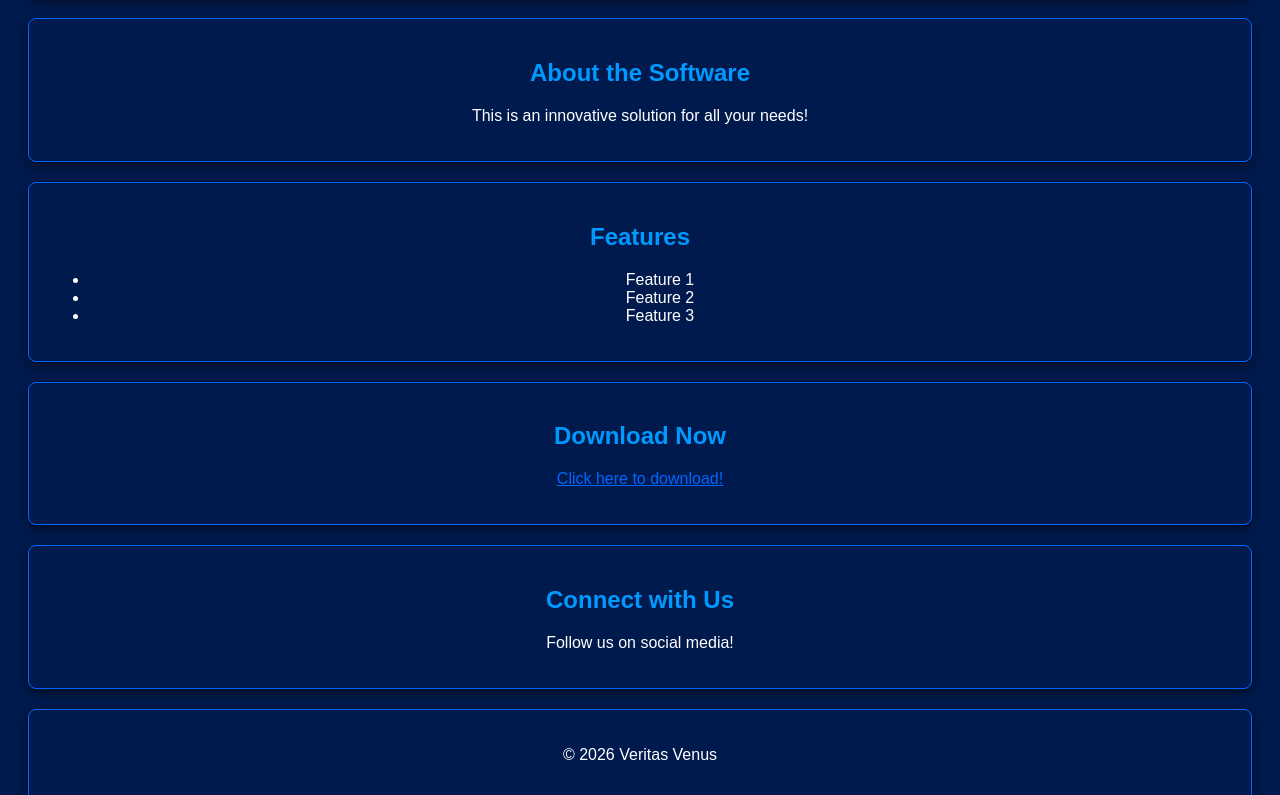
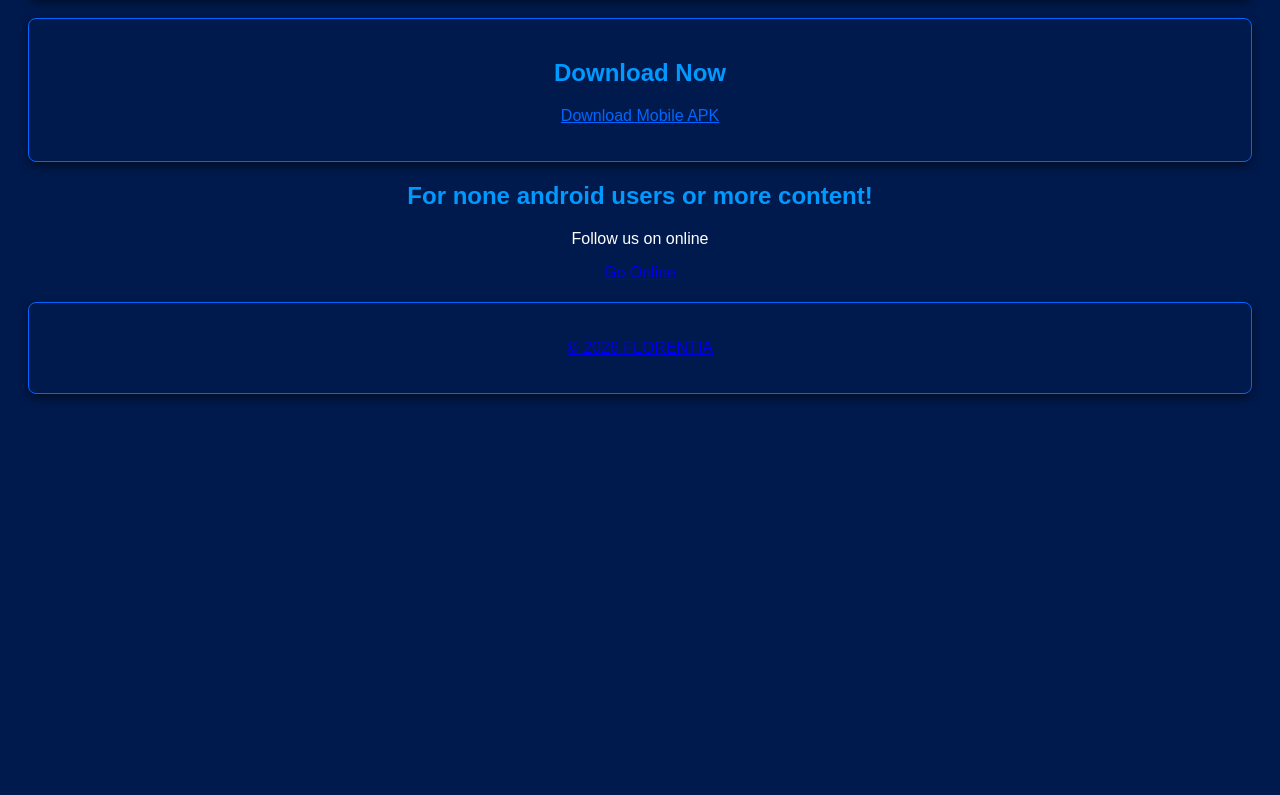
Before and after one commit to VladimirGagarin/florentia, a plain HTML site: page veritas-venus-download.html in a window 1280 px wide. Shown: the part 144-939 px from the top of the page. After the commit the page ends 800 px from the top, so only its background shows below. Drawn offline with Linux system fonts and the light colour scheme.

Commit message:
Update page title and content for Florentia App

```diff
--- a/veritas-venus-download.html
+++ b/veritas-venus-download.html
@@ -3,7 +3,7 @@
 <head>
     <meta charset="UTF-8">
     <meta name="viewport" content="width=device-width, initial-scale=1.0">
-    <title>Download Veritas Venus</title>
+    <title>Download Florentia App Today</title>
     <style>
         body {
             background-color: #001a4d;
@@ -26,30 +26,21 @@
 </head>
 <body>
     <header>
-        <h1>Welcome to Veritas Venus</h1>
+        <h1>FLORENTIA - WHERE THOUGHTS BLOOM AND CONVERSATIONS FLOURISH</h1>
     </header>
-    <div class="description">
-        <h2>About the Software</h2>
-        <p>This is an innovative solution for all your needs!</p>
-    </div>
-    <div class="features">
-        <h2>Features</h2>
-        <ul>
-            <li>Feature 1</li>
-            <li>Feature 2</li>
-            <li>Feature 3</li>
-        </ul>
-    </div>
+
+
     <div class="download-section">
         <h2>Download Now</h2>
-        <p><a href="https://github.com/VladimirGagarin/florentia/releases/download/V.1.0/application-b1b37271-1149-4c9f-99d9-79344b4da2eb.apk" style="color: #0066ff;">Click here to download!</a></p>
+        <p><a href="https://github.com/VladimirGagarin/florentia/releases/download/V.1.0/application-b1b37271-1149-4c9f-99d9-79344b4da2eb.apk" style="color: #0066ff;">Download Mobile APK</a></p>
     </div>
-    <div class="social-media">
-        <h2>Connect with Us</h2>
-        <p>Follow us on social media!</p>
+    <div class="online-platform">
+        <h2>For none android users  or more content!</h2>
+        <p>Follow us on online </p>
+        <a href="florentia-online"> Go Online
     </div>
     <footer>
-        <p>&copy; 2026 Veritas Venus</p>
+        <p>&copy; 2026 FLORENTIA </p>
     </footer>
 </body>
 </html>
```
